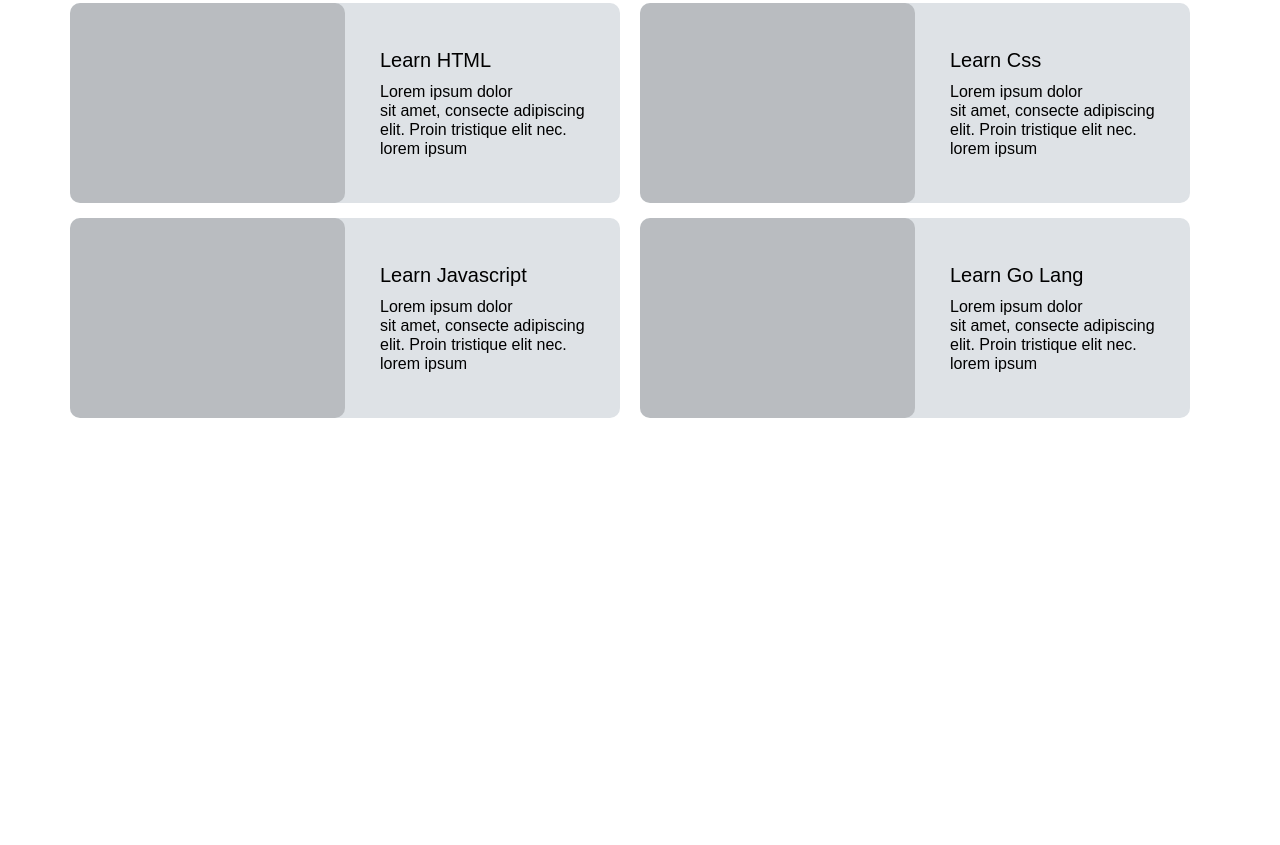
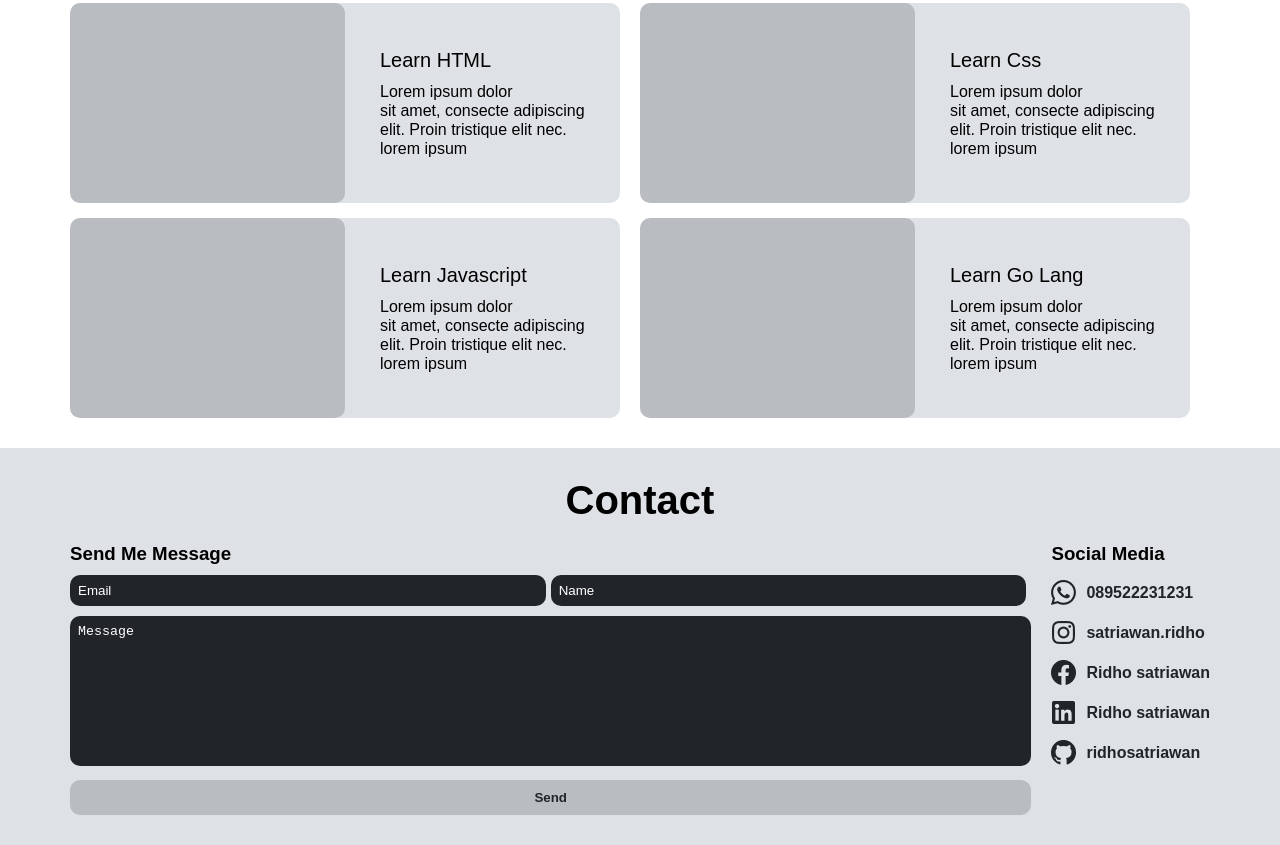
Before and after one commit to AbdelrahmanELsokary/F, a plain HTML site: page index.html in a window 1280 px wide. Shown: the part 1501-2346 px from the top of the page. Before the commit the page ends 1919 px from the top, so only its background shows below. Drawn offline with Linux system fonts and the light colour scheme.

Commit message:
Add: Footer

```diff
--- a/assets/styles/main.css
+++ b/assets/styles/main.css
@@ -209,8 +209,72 @@ header .container a {
   height: 200px;
   border-radius: 10px;
 }
-@media (max-width:991px) {
+@media (max-width: 991px) {
   .blog .container .learning .space {
     display: none;
   }
 }
+footer {
+  background-color: var(--platinum);
+  padding: 30px 0;
+  margin-top: 30px;
+}
+footer h2 {
+  text-align: center;
+}
+footer .container {
+  display: flex;
+  flex-wrap: wrap;
+  justify-content: center;
+  gap: 20px;
+  padding-top: 20px;
+}
+footer .container .contact {
+  display: flex;
+  flex-wrap: wrap;
+  flex-grow: 1;
+}
+footer .container .contact .message {
+  flex-grow: 1;
+}
+footer .container .contact .message .send_me {
+  display: flex;
+}
+footer .container .message input,
+textarea {
+  width: 100%;
+  border: none;
+  outline: none;
+  background-color: var(--dark-gunmetal);
+  border-radius: 10px;
+  padding: 8px;
+  margin: 10px 5px 0 0;
+}
+footer .container .message input::placeholder {
+  color: var(--white);
+}
+footer .container .message textarea {
+  resize: none;
+  min-width: 363px;
+  min-height: 150px;
+}
+footer .container .message textarea::placeholder {
+  color: var(--white);
+}
+footer .container .social_media a {
+  display: block;
+  display: flex;
+  align-items: center;
+  color: var(--dark-gunmetal);
+  font-weight: 600;
+  padding-top: 15px;
+}
+footer .container .social_media a img {
+  padding-right: 10px;
+}
+footer .container .message input[type="submit"] {
+  background-color: var(--platinum2);
+  color: var(--dark-gunmetal);
+  font-weight: 600;
+  padding: 10px 20px;
+}
--- a/index.html
+++ b/index.html
@@ -127,5 +127,33 @@
       </div>
     </section>
   </main>
+  <footer>
+    <h2>
+      Contact
+    </h2>
+    <div class="container">
+      <div class="contact">
+        <div class="message">
+          <h3>Send Me Message</h3>
+          <div class="send_me">
+            <input type="email" placeholder="Email">
+            <input type="text" placeholder="Name">
+          </div>
+          <div class="text_area">
+            <textarea placeholder="Message"></textarea>
+          </div>
+          <input type="submit" value="Send">
+        </div>
+      </div>
+      <div class="social_media">
+        <h3> Social Media</h3>
+        <a href="#"><img src="assets/icons/whatsapp.png" alt="whatsapp">089522231231</a>
+        <a href="#"><img src="assets/icons/instagram.png" alt="instagram">satriawan.ridho</a>
+        <a href="#"><img src="assets/icons/facebook.png" alt="facebook"> Ridho satriawan</a>
+        <a href="#"><img src="assets/icons/linkedin.png" alt="linkedin">Ridho satriawan</a>
+        <a href="#"><img src="assets/icons/github.webp" alt="github">ridhosatriawan</a>
+      </div>
+    </div>
+  </footer>
 </body>
 </html>
```
